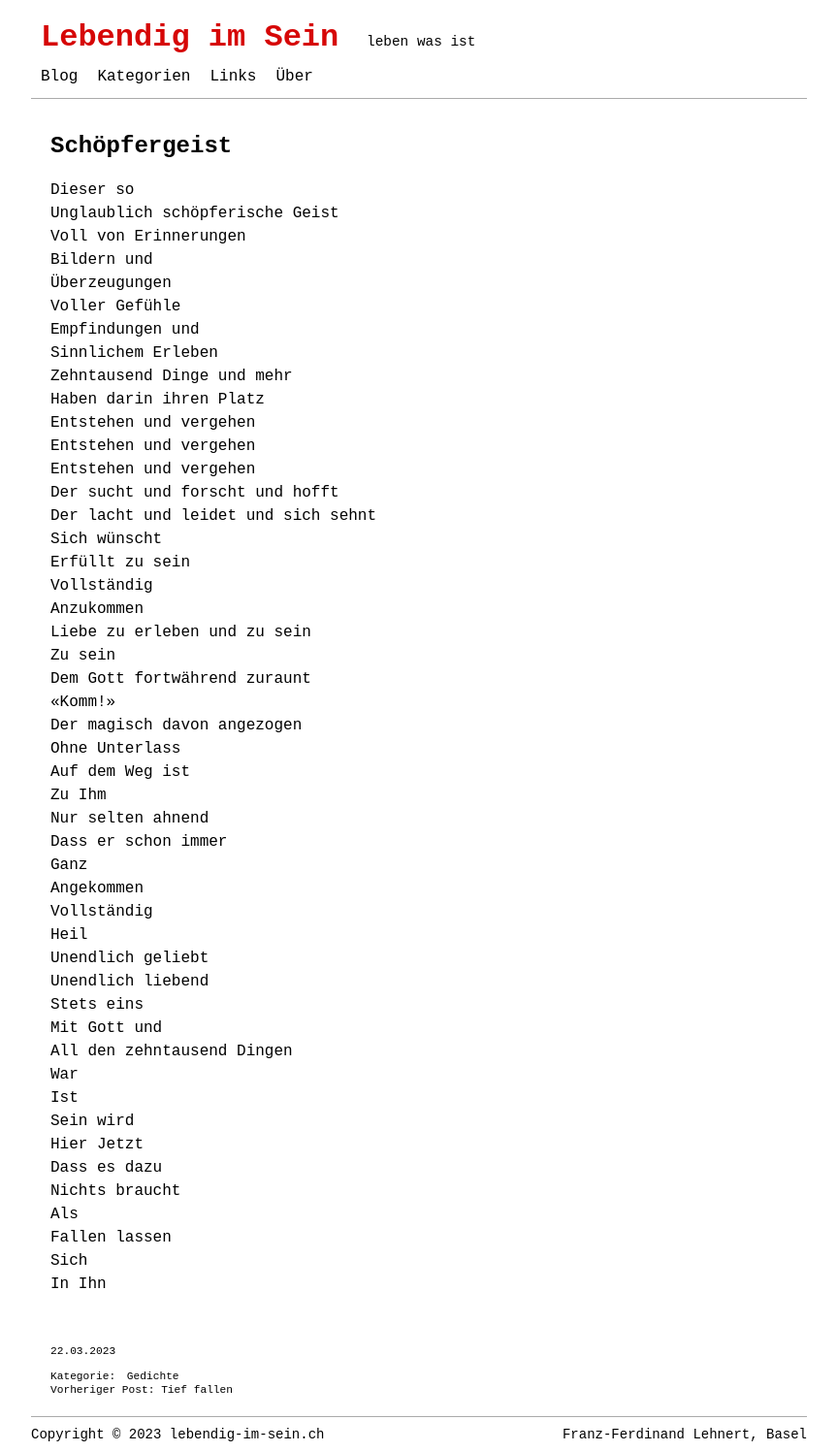
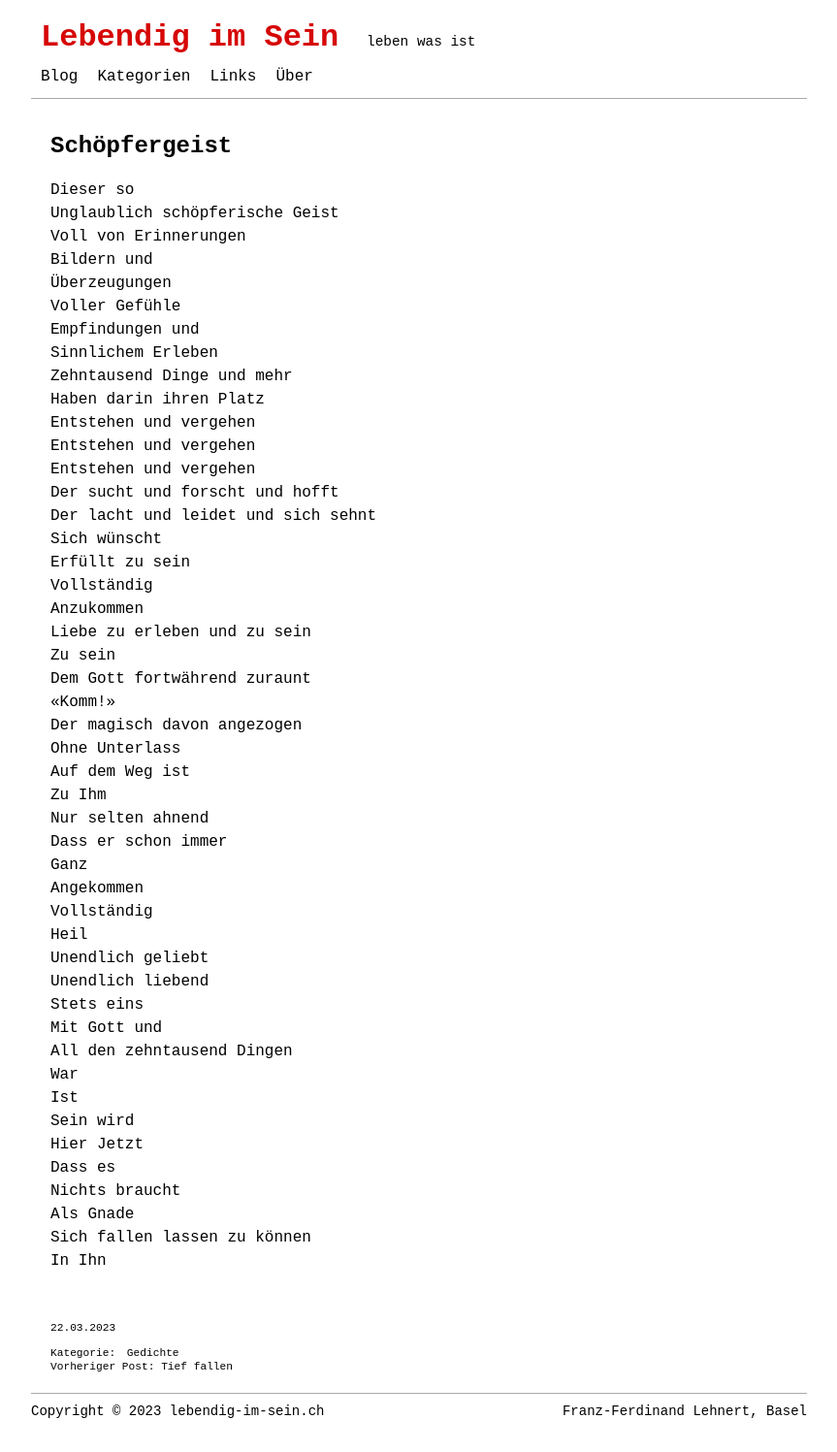
Before and after one commit to lebendigimsein/webpage, a Jekyll site: the page built from _posts/2023-03-22-schoepfergeist.markdown, in a window 1280 px wide. Shown: the whole page at 97% size, without its empty margins (208-1071 px from the left). Built offline with Jekyll 4.4.1, drawn with Linux system fonts in a browser that asks for light colours; after the commit the page ends 1473 px from its top, so only the background shows below that.

Commit message:
schöpfergeist changed

```diff
--- a/_posts/2023-03-22-schoepfergeist.markdown
+++ b/_posts/2023-03-22-schoepfergeist.markdown
@@ -49,9 +49,8 @@ War
 Ist
 Sein wird
 Hier Jetzt
-Dass es dazu
+Dass es
 Nichts braucht
-Als
-Fallen lassen
-Sich
+Als Gnade
+Sich fallen lassen zu können
 In Ihn
```
